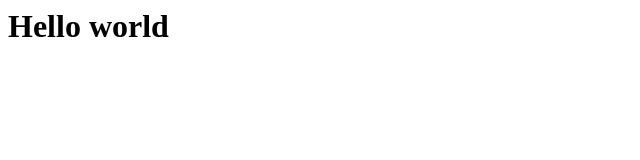
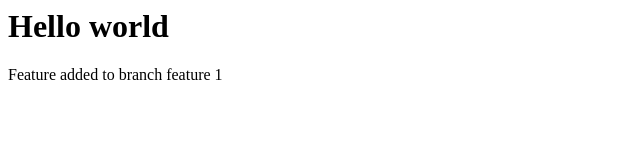
Before and after one commit to Zuf-M/localRepo, a plain HTML site: page index.html in a window 1280 px wide. Shown: the whole page, without its empty margins (0-640 px from the left). Drawn offline with Linux system fonts and the light colour scheme.

Commit message:
New line added in f1

```diff
--- a/index.html
+++ b/index.html
@@ -1 +1,2 @@
 <h1>Hello world</h1>
+<p>Feature added to branch feature 1</p>
```
